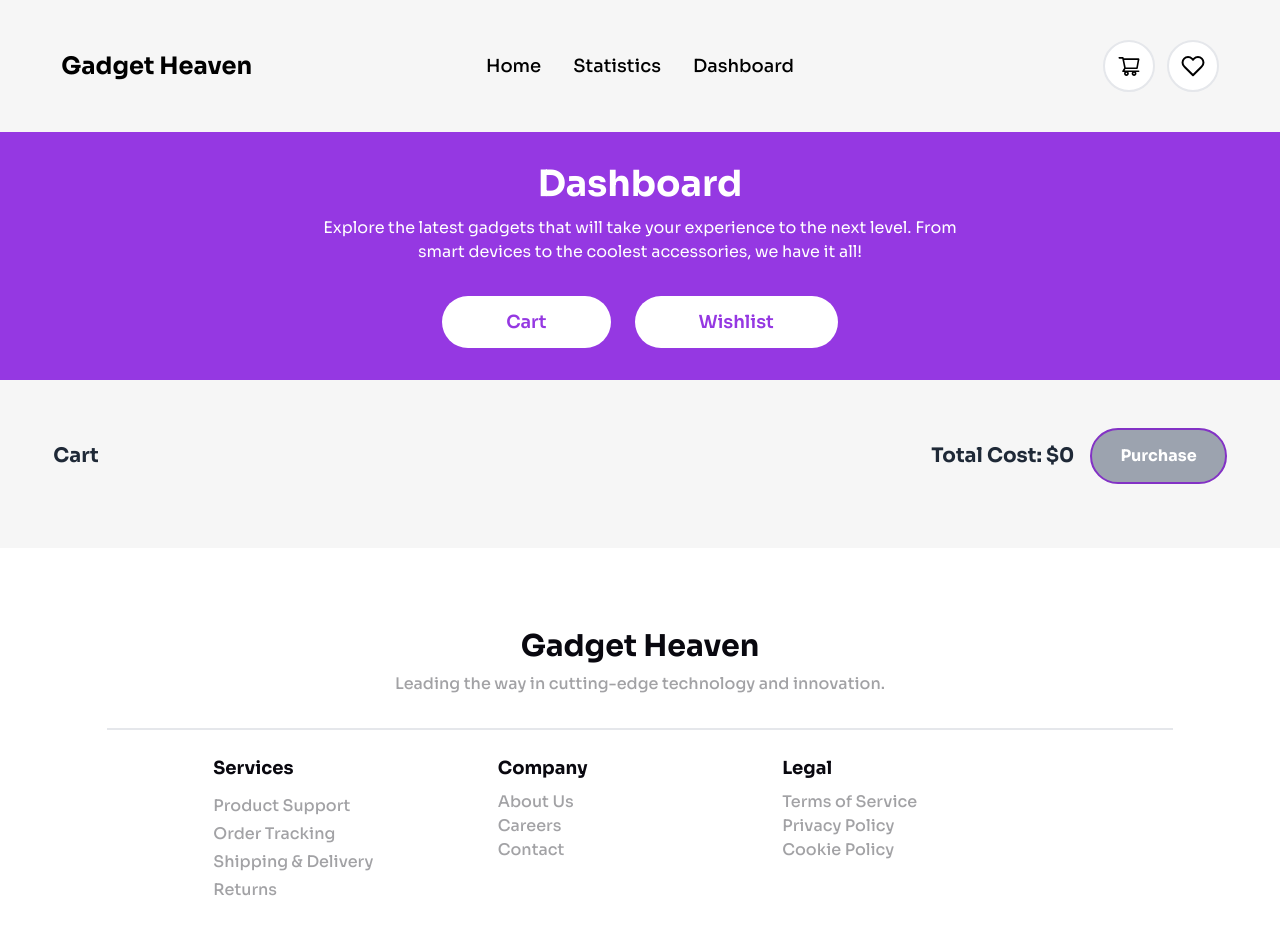
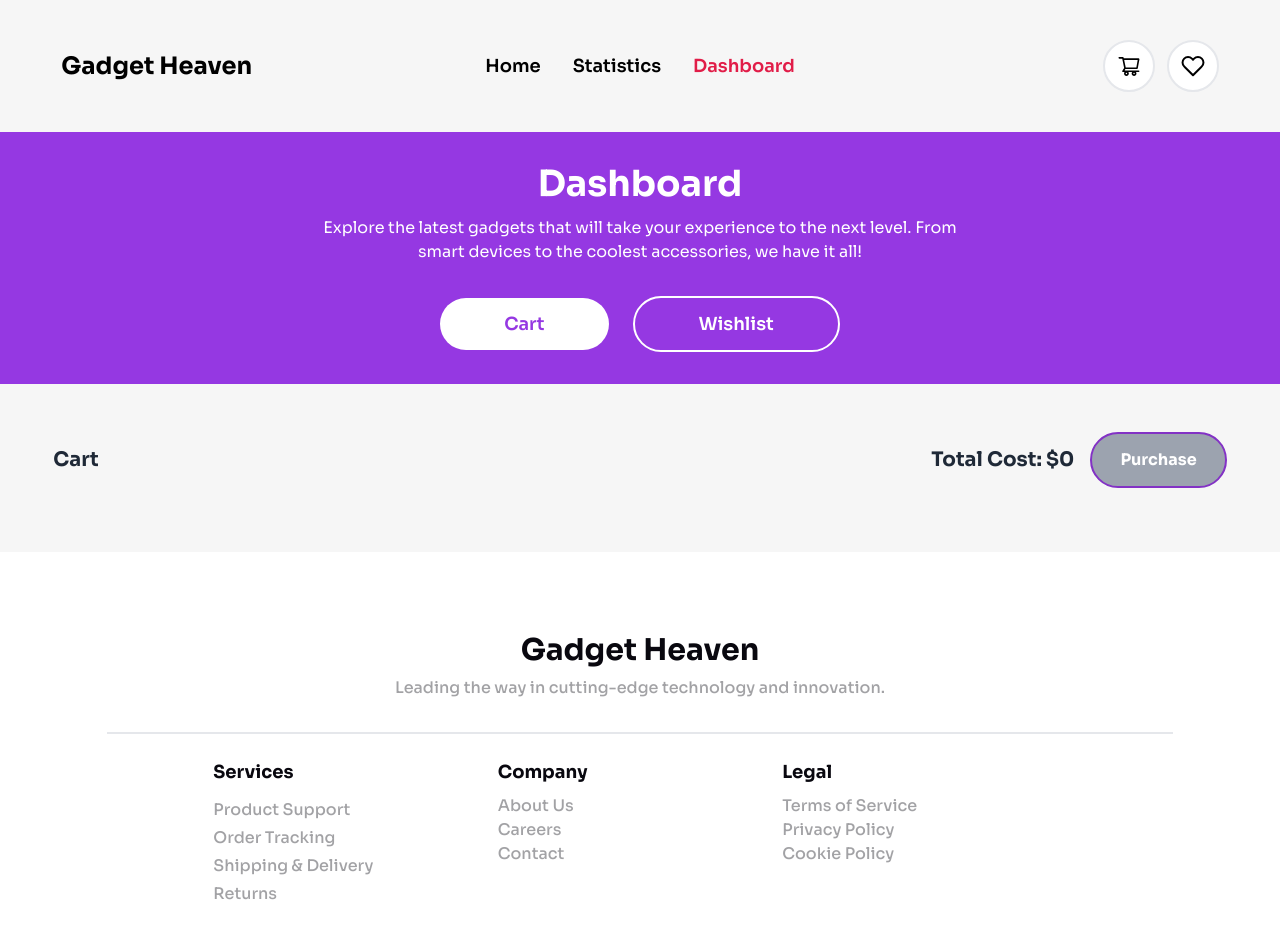
Before and after one commit to SK-Jabed/Gadget-Heaven-React-Project, a React (Vite) app: page /dashboard in a window 1280 px wide. Shown: the top 938 px of the page. Built offline with nearby package versions, Linux system fonts and the light colour scheme.

Commit message:
Buttons Active Functionalities Done

```diff
--- a/package.json
+++ b/package.json
@@ -14,6 +14,7 @@
     "match-sorter": "^7.0.0",
     "react": "^18.3.1",
     "react-dom": "^18.3.1",
+    "react-helmet-async": "^2.0.5",
     "react-icons": "^5.3.0",
     "react-router-dom": "^6.27.0",
     "react-toastify": "^10.0.6",
--- a/src/components/Navbar/Navbar.jsx
+++ b/src/components/Navbar/Navbar.jsx
@@ -6,6 +6,16 @@ import { NavLink, useLocation } from "react-router-dom";
 const Navbar = () => {
   const { pathname } = useLocation();
   const isHomePage = pathname === "/" || pathname.startsWith("/cards");
+
+  // Function to apply active class
+  const getLinkClasses = (isActive) =>
+    `text-lg font-semibold hover:transition duration-300 ${
+      isActive
+        ? "text-rose-600" // Active styles: underline and blue color
+        : isHomePage
+        ? "text-white" // Homepage link style
+        : "text-black" // Other pages link style
+    }`;
 
   return (
     <div
@@ -32,7 +42,7 @@ const Navbar = () => {
             <li>
               <NavLink
                 to="/"
-                className="text-xl hover:font-bold hover:transition duration-300"
+                className={({ isActive }) => getLinkClasses(isActive)}
               >
                 Home
               </NavLink>
@@ -40,7 +50,7 @@ const Navbar = () => {
             <li>
               <NavLink
                 to="/statistics"
-                className="text-xl text-primaryTextColor hover:transition duration-300 hover:font-bold"
+                className={({ isActive }) => getLinkClasses(isActive)}
               >
                 Statistics
               </NavLink>
@@ -48,7 +58,7 @@ const Navbar = () => {
             <li>
               <NavLink
                 to="/dashboard"
-                className="text-xl text-primaryTextColor hover:transition duration-300 hover:font-bold"
+                className={({ isActive }) => getLinkClasses(isActive)}
               >
                 Dashboard
               </NavLink>
@@ -75,9 +85,7 @@ const Navbar = () => {
             <li>
               <NavLink
                 to="/"
-                className={`text-lg hover:font-semibold hover:transition duration-300 ${
-                  isHomePage ? "text-white" : "text-black"
-                }`}
+                className={({ isActive }) => getLinkClasses(isActive)}
               >
                 Home
               </NavLink>
@@ -85,9 +93,7 @@ const Navbar = () => {
             <li>
               <NavLink
                 to="/statistics"
-                className={`text-lg hover:font-semibold hover:transition duration-300 ${
-                  isHomePage ? "text-white" : "text-black"
-                }`}
+                className={({ isActive }) => getLinkClasses(isActive)}
               >
                 Statistics
               </NavLink>
@@ -95,9 +101,7 @@ const Navbar = () => {
             <li>
               <NavLink
                 to="/dashboard"
-                className={`text-lg hover:font-semibold hover:transition duration-300 ${
-                  isHomePage ? "text-white" : "text-black"
-                }`}
+                className={({ isActive }) => getLinkClasses(isActive)}
               >
                 Dashboard
               </NavLink>
--- a/src/pages/Dashboard/Dashboard.jsx
+++ b/src/pages/Dashboard/Dashboard.jsx
@@ -1,21 +1,18 @@
-import { Link, NavLink, Outlet } from "react-router-dom";
+import { Outlet } from "react-router-dom";
 import Heading from "../../components/Heading/Heading";
 import { useState } from "react";
 import CartProduct from "../../components/CartProduct/CartProduct";
 import WishListProduct from "../../components/WishListProduct/WishListProduct";
-
-
+import { Helmet } from "react-helmet-async";
 
 const Dashboard = () => {
-
   const [isActive, setIsActive] = useState({
     product: true,
     status: "cart",
   });
 
-
   const handleIsActiveBtn = (status) => {
-      if (status == "cart") {
+    if (status === "cart") {
       setIsActive({
         product: true,
         status: "cart",
@@ -28,10 +25,12 @@ const Dashboard = () => {
     }
   };
 
-
   return (
     <div>
-        <div className=" bg-[#9538E2] py-8 w-full">
+      <Helmet>
+        <title>Dashboard | Gadget Heaven</title>
+      </Helmet>
+      <div className="bg-[#9538E2] py-8 w-full">
         <div className="flex flex-col justify-center items-center text-white mb-8">
           <Heading
             title={"Dashboard"}
@@ -41,26 +40,36 @@ const Dashboard = () => {
           ></Heading>
         </div>
         <div className="flex items-center gap-6 justify-center">
-            {/* <NavLink> */}
-              <NavLink onClick={() => handleIsActiveBtn("cart")} className={({isActive}) => `${isActive ? "py-3 px-16 rounded-full bg-white text-[#9538E2] text-lg font-semibold" : "py-3 px-16 rounded-full text-white text-lg font-semibold border-2 border-white"}`}>
+          {/* Cart Button */}
+          <button
+            onClick={() => handleIsActiveBtn("cart")}
+            className={`${
+              isActive.status === "cart"
+                ? "py-3 px-16 rounded-full bg-white text-[#9538E2] text-lg font-semibold"
+                : "py-3 px-16 rounded-full text-white text-lg font-semibold border-2 border-white"
+            }`}
+          >
             Cart
-              </NavLink>
-            {/* </NavLink> */}
-            {/* <NavLink> */}
-              <NavLink onClick={() => handleIsActiveBtn("wishlist")} className={({isActive}) => `${isActive ? "py-3 px-16 rounded-full bg-white text-[#9538E2] text-lg font-semibold" : "py-3 px-16 rounded-full text-white text-lg font-semibold border-2 border-white"}`}>
+          </button>
+
+          {/* Wishlist Button */}
+          <button
+            onClick={() => handleIsActiveBtn("wishlist")}
+            className={`${
+              isActive.status === "wishlist"
+                ? "py-3 px-16 rounded-full bg-white text-[#9538E2] text-lg font-semibold"
+                : "py-3 px-16 rounded-full text-white text-lg font-semibold border-2 border-white"
+            }`}
+          >
             Wishlist
-              </NavLink>
-            {/* </NavLink> */}
+          </button>
         </div>
       </div>
 
-        {isActive.product ? (
-          <CartProduct></CartProduct>
-        ) : (
-          <WishListProduct></WishListProduct>
-        )}
+      {/* Conditional rendering based on active status */}
+      {isActive.product ? <CartProduct /> : <WishListProduct />}
 
-        <Outlet></Outlet>
+      <Outlet />
     </div>
   );
 };
--- a/src/pages/GadgetDetails/GadgetDetails.jsx
+++ b/src/pages/GadgetDetails/GadgetDetails.jsx
@@ -4,6 +4,7 @@ import Heading from "../../components/Heading/Heading";
 import { AiOutlineShoppingCart } from "react-icons/ai";
 import { FiHeart } from "react-icons/fi";
 import { addToCart, addToWishList } from "../../utility/localStorage";
+import { Helmet } from "react-helmet-async";
 
 const GadgetDetails = () => {
   const allGadgetsData = useLoaderData();
@@ -39,6 +40,9 @@ const GadgetDetails = () => {
 
   return (
     <div className="">
+      <Helmet>
+        <title>Product Details | Gadget Heaven</title>
+      </Helmet>
       <div className=" bg-[#9538E2] pt-8 pb-60 w-full">
         <div className="flex flex-col justify-center items-center text-white mb-8">
           <Heading
--- a/src/pages/HomePage/HomePage.jsx
+++ b/src/pages/HomePage/HomePage.jsx
@@ -1,6 +1,7 @@
 import { Outlet, useLoaderData } from "react-router-dom";
 import Banner from "../../components/Banner/Banner";
 import Categories from "../../components/Categories/Categories";
+import { Helmet } from "react-helmet-async";
 
 
 const HomePage = () => {
@@ -9,13 +10,18 @@ const HomePage = () => {
 
     return (
       <div>
+        <Helmet>
+          <title>Home | Gadget Heaven</title>
+        </Helmet>
         <Banner></Banner>
-        <h2 className="text-2xl md:text-3xl lg:text-4xl font-bold text-center pb-12">Explore Cutting-Edge Gadgets</h2>
+        <h2 className="text-2xl md:text-3xl lg:text-4xl font-bold text-center pb-12">
+          Explore Cutting-Edge Gadgets
+        </h2>
         <div className="flex justify-between container w-11/12 mx-auto mb-24">
-            {/* Categories Sidebar */}
-            <Categories categories={categories}></Categories>
-            {/* Dynamic Nested Component (Gadgets Cards) */}
-            <Outlet></Outlet>
+          {/* Categories Sidebar */}
+          <Categories categories={categories}></Categories>
+          {/* Dynamic Nested Component (Gadgets Cards) */}
+          <Outlet></Outlet>
         </div>
       </div>
     );
--- a/src/pages/Statistics/Statistics.jsx
+++ b/src/pages/Statistics/Statistics.jsx
@@ -1,10 +1,13 @@
 import Heading from "../../components/Heading/Heading";
+import { Helmet } from "react-helmet-async";
 
 
 const Statistics = () => {
     return (
       <div>
-
+        <Helmet>
+          <title>Statistics | Gadget Heaven</title>
+        </Helmet>
 
         <div className=" bg-[#9538E2] py-8 w-full">
           <div className="flex flex-col justify-center items-center text-white mb-8">
```
Also changed, not shown: src/main.jsx (+9 -6 lines), 1 other file (tests, documents, lock files or other folders). Lines whose indentation alone changed are shown as unchanged.
